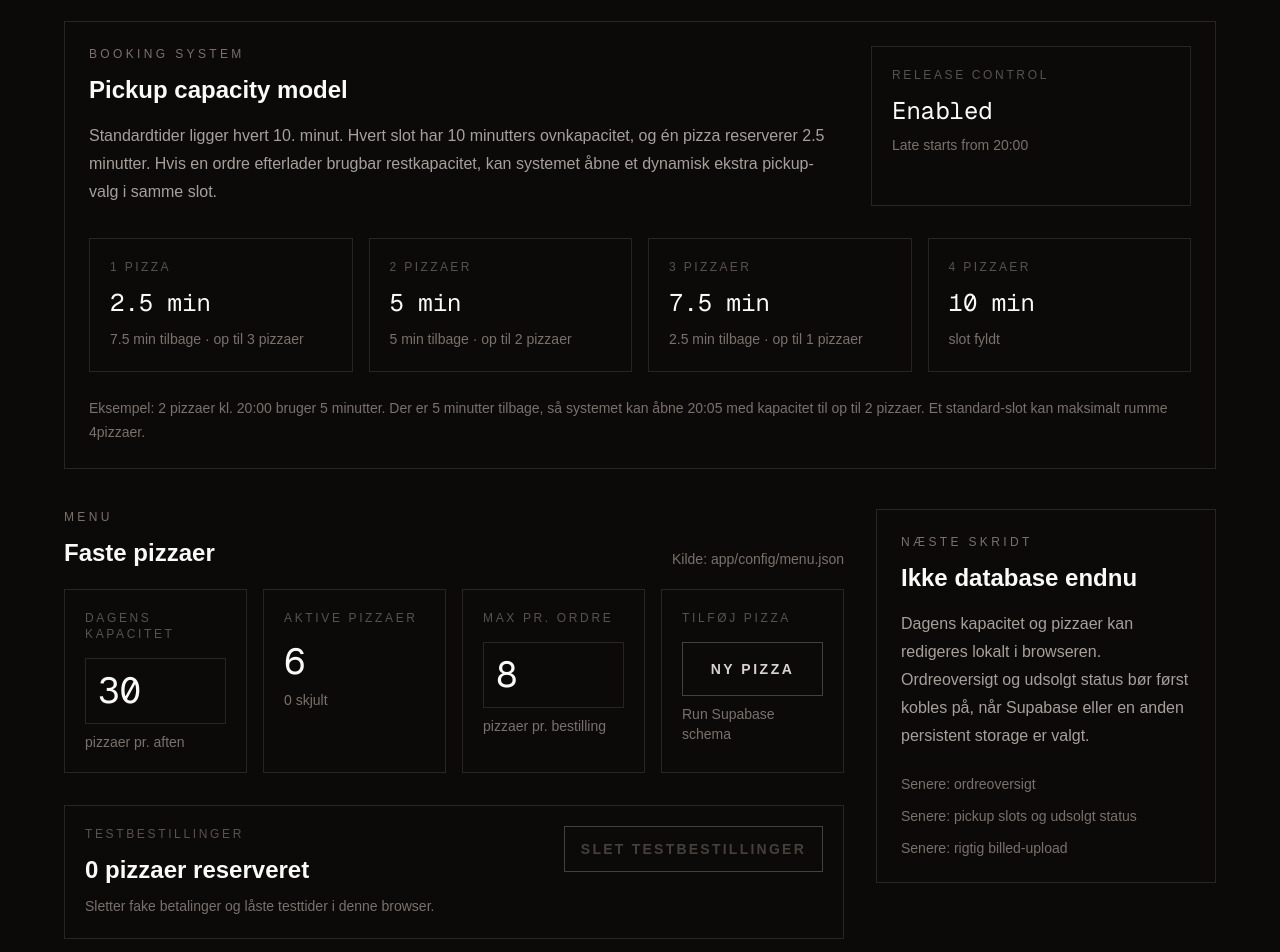
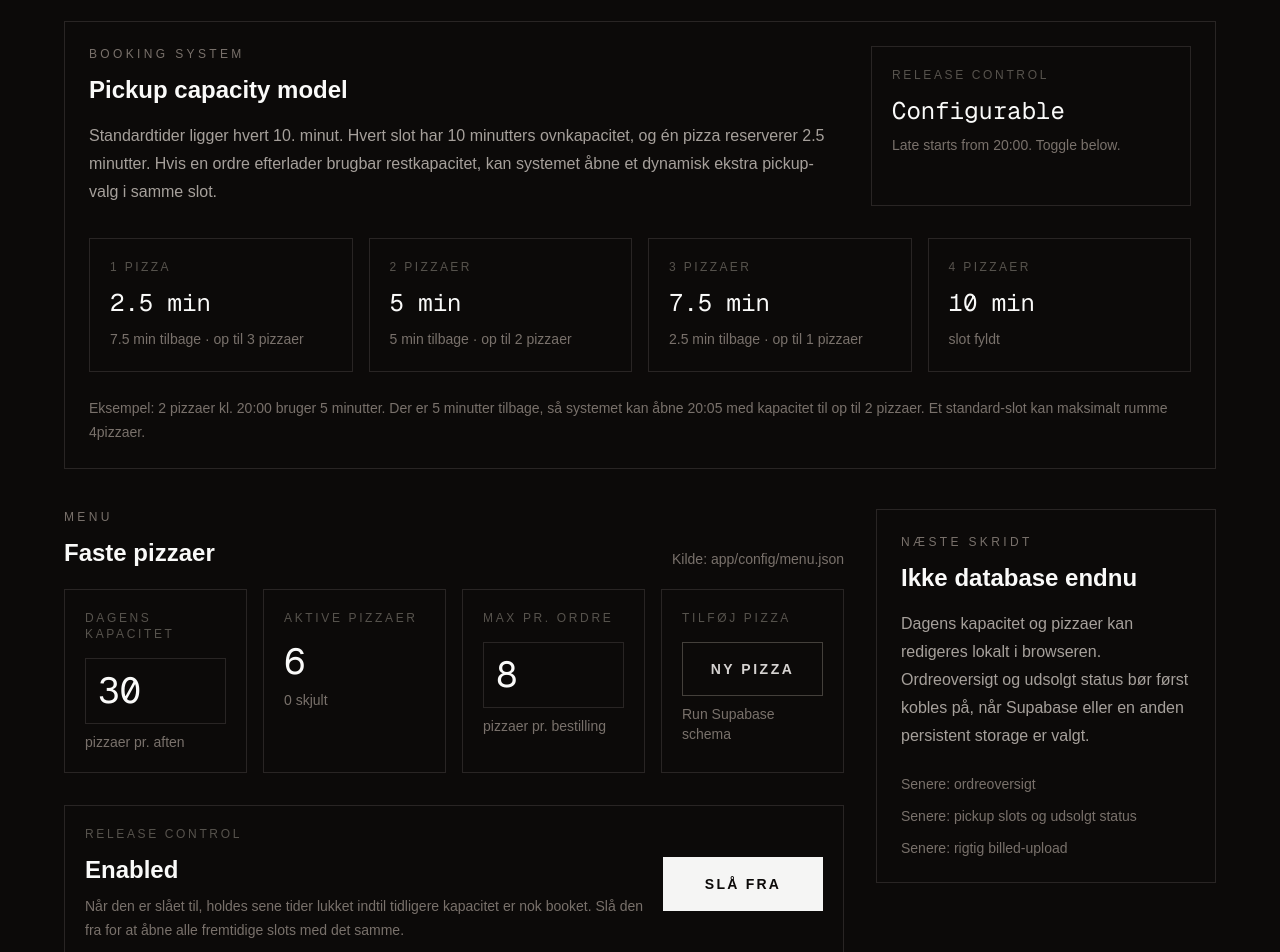
Before and after one commit to dkcsn/soegaards-pizza, a Next.js app: page /admin in a window 1280 px wide. Shown: the part 260-1212 px from the top of the page. Built offline with nearby package versions, Linux system fonts and the light colour scheme; no server answers; the database is empty.

Commit message:
Make release control configurable

```diff
--- a/app/admin/AdminClient.tsx
+++ b/app/admin/AdminClient.tsx
@@ -10,6 +10,7 @@ import {
 } from "@/app/lib/fake-orders";
 import { formatPrice, type Pizza } from "@/app/lib/menu";
 import { DEFAULT_ADMIN_SETTINGS } from "@/app/lib/admin-settings";
+import { RELEASE_CONTROL_ENABLED } from "@/app/lib/booking";
 import {
   inputToList,
   listToInput,
@@ -22,8 +23,10 @@ import {
   fetchSupabaseMaxOrderPizzas,
   fetchSupabaseOrders,
   fetchSupabasePizzas,
+  fetchSupabaseReleaseControlEnabled,
   updateSupabaseDailyCapacity,
   updateSupabaseMaxOrderPizzas,
+  updateSupabaseReleaseControlEnabled,
   upsertSupabasePizza,
 } from "@/app/lib/supabase/data";
 
@@ -37,6 +40,9 @@ export function AdminClient({ pizzas }: AdminClientProps) {
   );
   const [maxOrderPizzas, setMaxOrderPizzas] = useState(
     DEFAULT_ADMIN_SETTINGS.maxOrderPizzas,
+  );
+  const [releaseControlEnabled, setReleaseControlEnabled] = useState(
+    RELEASE_CONTROL_ENABLED,
   );
   const [editablePizzas, setEditablePizzas] = useState(pizzas);
   const [status, setStatus] = useState("Config fallback");
@@ -68,12 +74,14 @@ export function AdminClient({ pizzas }: AdminClientProps) {
       const [
         remoteCapacity,
         remoteMaxOrderPizzas,
+        remoteReleaseControlEnabled,
         remotePizzas,
         loadedOrders,
       ] =
         await Promise.all([
           fetchSupabaseDailyCapacity(),
           fetchSupabaseMaxOrderPizzas(),
+          fetchSupabaseReleaseControlEnabled(),
           fetchSupabasePizzas(),
           fetchSupabaseOrders(),
         ]);
@@ -88,6 +96,10 @@ export function AdminClient({ pizzas }: AdminClientProps) {
 
       if (typeof remoteMaxOrderPizzas === "number") {
         setMaxOrderPizzas(remoteMaxOrderPizzas);
+      }
+
+      if (typeof remoteReleaseControlEnabled === "boolean") {
+        setReleaseControlEnabled(remoteReleaseControlEnabled);
       }
 
       if (remotePizzas && remotePizzas.length > 0) {
@@ -155,6 +167,11 @@ export function AdminClient({ pizzas }: AdminClientProps) {
     const nextValue = Math.max(1, Math.min(Math.round(value || 1), 30));
     setMaxOrderPizzas(nextValue);
     void updateSupabaseMaxOrderPizzas(nextValue);
+  }
+
+  function updateReleaseControl(value: boolean) {
+    setReleaseControlEnabled(value);
+    void updateSupabaseReleaseControlEnabled(value);
   }
 
   function clearTestOrders() {
@@ -225,6 +242,37 @@ export function AdminClient({ pizzas }: AdminClientProps) {
           <p className="mt-2 text-sm text-stone-500">
             {status}
           </p>
+        </div>
+      </section>
+
+      <section className="border border-stone-800 p-5">
+        <div className="flex flex-col gap-5 md:flex-row md:items-center md:justify-between">
+          <div>
+            <p className="text-xs uppercase tracking-[0.22em] text-stone-600">
+              Release control
+            </p>
+            <p className="mt-3 text-2xl font-semibold text-stone-50">
+              {releaseControlEnabled ? "Enabled" : "Disabled"}
+            </p>
+            <p className="mt-2 max-w-2xl text-sm leading-6 text-stone-500">
+              Når den er slået til, holdes sene tider lukket indtil tidligere
+              kapacitet er nok booket. Slå den fra for at åbne alle fremtidige
+              slots med det samme.
+            </p>
+          </div>
+
+          <button
+            type="button"
+            onClick={() => updateReleaseControl(!releaseControlEnabled)}
+            className={[
+              "min-w-40 border px-5 py-4 text-sm font-semibold uppercase tracking-[0.16em] transition",
+              releaseControlEnabled
+                ? "border-stone-100 bg-stone-100 text-stone-950 hover:bg-stone-300"
+                : "border-stone-700 text-stone-300 hover:border-stone-400 hover:text-stone-50",
+            ].join(" ")}
+          >
+            {releaseControlEnabled ? "Slå fra" : "Slå til"}
+          </button>
         </div>
       </section>
 
--- a/app/admin/page.tsx
+++ b/app/admin/page.tsx
@@ -5,7 +5,6 @@ import {
   LATE_START_TIME,
   MAX_PIZZAS_PER_SLOT,
   PIZZA_CAPACITY_MINUTES,
-  RELEASE_CONTROL_ENABLED,
   SLOT_CAPACITY_MINUTES,
   SLOT_INTERVAL_MINUTES,
   canCreateDynamicSlot,
@@ -67,10 +66,10 @@ export default function AdminPage() {
                 Release control
               </p>
               <p className="mt-3 font-mono text-2xl text-stone-50">
-                {RELEASE_CONTROL_ENABLED ? "Enabled" : "Disabled"}
+                Configurable
               </p>
               <p className="mt-2 text-sm text-stone-500">
-                Late starts from {LATE_START_TIME}
+                Late starts from {LATE_START_TIME}. Toggle below.
               </p>
             </div>
           </div>
--- a/app/lib/booking.ts
+++ b/app/lib/booking.ts
@@ -276,14 +276,19 @@ export function isLatePickupSlot(slot: Pick<PickupSlot, "timeLabel">) {
 }
 
 export function areLateSlotsReleased(orders: CapacityOrder[]) {
-  return areLateSlotsReleasedForCapacity(orders, DAILY_PIZZA_CAPACITY);
+  return areLateSlotsReleasedForCapacity(
+    orders,
+    DAILY_PIZZA_CAPACITY,
+    RELEASE_CONTROL_ENABLED,
+  );
 }
 
 export function areLateSlotsReleasedForCapacity(
   orders: CapacityOrder[],
   dailyCapacity: number,
+  releaseControlEnabled = RELEASE_CONTROL_ENABLED,
 ) {
-  if (!RELEASE_CONTROL_ENABLED) {
+  if (!releaseControlEnabled) {
     return true;
   }
 
@@ -296,6 +301,7 @@ export function canReservePickupSlot(
   slot: PickupSlot,
   pizzaCount: number,
   dailyCapacity = DAILY_PIZZA_CAPACITY,
+  releaseControlEnabled = RELEASE_CONTROL_ENABLED,
 ) {
   if (pizzaCount <= 0) {
     return false;
@@ -309,7 +315,14 @@ export function canReservePickupSlot(
     return false;
   }
 
-  if (isLatePickupSlot(slot) && !areLateSlotsReleasedForCapacity(orders, dailyCapacity)) {
+  if (
+    isLatePickupSlot(slot) &&
+    !areLateSlotsReleasedForCapacity(
+      orders,
+      dailyCapacity,
+      releaseControlEnabled,
+    )
+  ) {
     return false;
   }
 
--- a/app/lib/supabase/data.ts
+++ b/app/lib/supabase/data.ts
@@ -1,6 +1,7 @@
 import {
   DAILY_PIZZA_CAPACITY,
   DEFAULT_MAX_ORDER_PIZZAS,
+  RELEASE_CONTROL_ENABLED,
 } from "@/app/lib/booking";
 import type { FakeOrder, OrderItem } from "@/app/lib/fake-orders";
 import type { Pizza } from "@/app/lib/menu";
@@ -170,6 +171,47 @@ async function updateNumberSetting(key: string, value: number) {
   return !error;
 }
 
+async function fetchBooleanSetting(key: string, fallback: boolean) {
+  const supabase = createSupabaseClient();
+
+  if (!supabase) {
+    return null;
+  }
+
+  const { data, error } = await supabase
+    .from("settings")
+    .select("value")
+    .eq("key", key)
+    .single();
+
+  if (error || !data) {
+    return null;
+  }
+
+  const value = data.value as { value?: unknown };
+
+  return typeof value.value === "boolean" ? value.value : fallback;
+}
+
+async function updateBooleanSetting(key: string, value: boolean) {
+  const supabase = createSupabaseClient();
+
+  if (!supabase) {
+    return false;
+  }
+
+  const { error } = await supabase.from("settings").upsert(
+    {
+      key,
+      value: { value },
+      updated_at: new Date().toISOString(),
+    },
+    { onConflict: "key" },
+  );
+
+  return !error;
+}
+
 export async function fetchSupabaseDailyCapacity() {
   return fetchNumberSetting("daily_pizza_capacity", DAILY_PIZZA_CAPACITY);
 }
@@ -184,6 +226,14 @@ export async function fetchSupabaseMaxOrderPizzas() {
 
 export async function updateSupabaseMaxOrderPizzas(value: number) {
   return updateNumberSetting("max_order_pizzas", value);
+}
+
+export async function fetchSupabaseReleaseControlEnabled() {
+  return fetchBooleanSetting("release_control_enabled", RELEASE_CONTROL_ENABLED);
+}
+
+export async function updateSupabaseReleaseControlEnabled(value: boolean) {
+  return updateBooleanSetting("release_control_enabled", value);
 }
 
 export async function addSupabaseOrder(order: FakeOrder) {
--- a/app/menu/MenuClient.tsx
+++ b/app/menu/MenuClient.tsx
@@ -26,6 +26,7 @@ import {
   fetchSupabaseMaxOrderPizzas,
   fetchSupabaseOrders,
   fetchSupabasePizzas,
+  fetchSupabaseReleaseControlEnabled,
 } from "@/app/lib/supabase/data";
 
 type MenuClientProps = {
@@ -59,6 +60,7 @@ export function MenuClient({ pizzas, nowIso }: MenuClientProps) {
   const [maxOrderPizzas, setMaxOrderPizzas] = useState(
     DEFAULT_MAX_ORDER_PIZZAS,
   );
+  const [releaseControlEnabled, setReleaseControlEnabled] = useState(true);
   const [remoteOrders, setRemoteOrders] = useState<FakeOrder[] | null>(null);
   const [now, setNow] = useState(() => new Date(nowIso));
   const orders = useSyncExternalStore(
@@ -74,12 +76,14 @@ export function MenuClient({ pizzas, nowIso }: MenuClientProps) {
       const [
         remoteCapacity,
         remoteMaxOrderPizzas,
+        remoteReleaseControlEnabled,
         remotePizzas,
         loadedOrders,
       ] =
         await Promise.all([
           fetchSupabaseDailyCapacity(),
           fetchSupabaseMaxOrderPizzas(),
+          fetchSupabaseReleaseControlEnabled(),
           fetchSupabasePizzas(),
           fetchSupabaseOrders(),
         ]);
@@ -94,6 +98,10 @@ export function MenuClient({ pizzas, nowIso }: MenuClientProps) {
 
       if (typeof remoteMaxOrderPizzas === "number") {
         setMaxOrderPizzas(remoteMaxOrderPizzas);
+      }
+
+      if (typeof remoteReleaseControlEnabled === "boolean") {
+        setReleaseControlEnabled(remoteReleaseControlEnabled);
       }
 
       if (remotePizzas && remotePizzas.length > 0) {
@@ -154,6 +162,7 @@ export function MenuClient({ pizzas, nowIso }: MenuClientProps) {
   const lateSlotsAreReleased = areLateSlotsReleasedForCapacity(
     capacityOrders,
     dailyPizzaCapacity,
+    releaseControlEnabled,
   );
   const reservedPizzaCount = getReservedPizzaCount(capacityOrders);
   const remainingPizzaCount = Math.max(
@@ -168,6 +177,7 @@ export function MenuClient({ pizzas, nowIso }: MenuClientProps) {
       slot,
       requestedPizzaCount,
       dailyPizzaCapacity,
+      releaseControlEnabled,
     );
   const firstAvailableSlot = pickupSlots.find(isSlotAvailable);
   const hours = Array.from(new Set(pickupSlots.map(getSlotHour)));
@@ -198,6 +208,7 @@ export function MenuClient({ pizzas, nowIso }: MenuClientProps) {
       selectedSlot,
       itemCount,
       dailyPizzaCapacity,
+      releaseControlEnabled,
     ) &&
     !isPaying;
 
```
Also changed, not shown: 1 other file (tests, documents, lock files or other folders).
